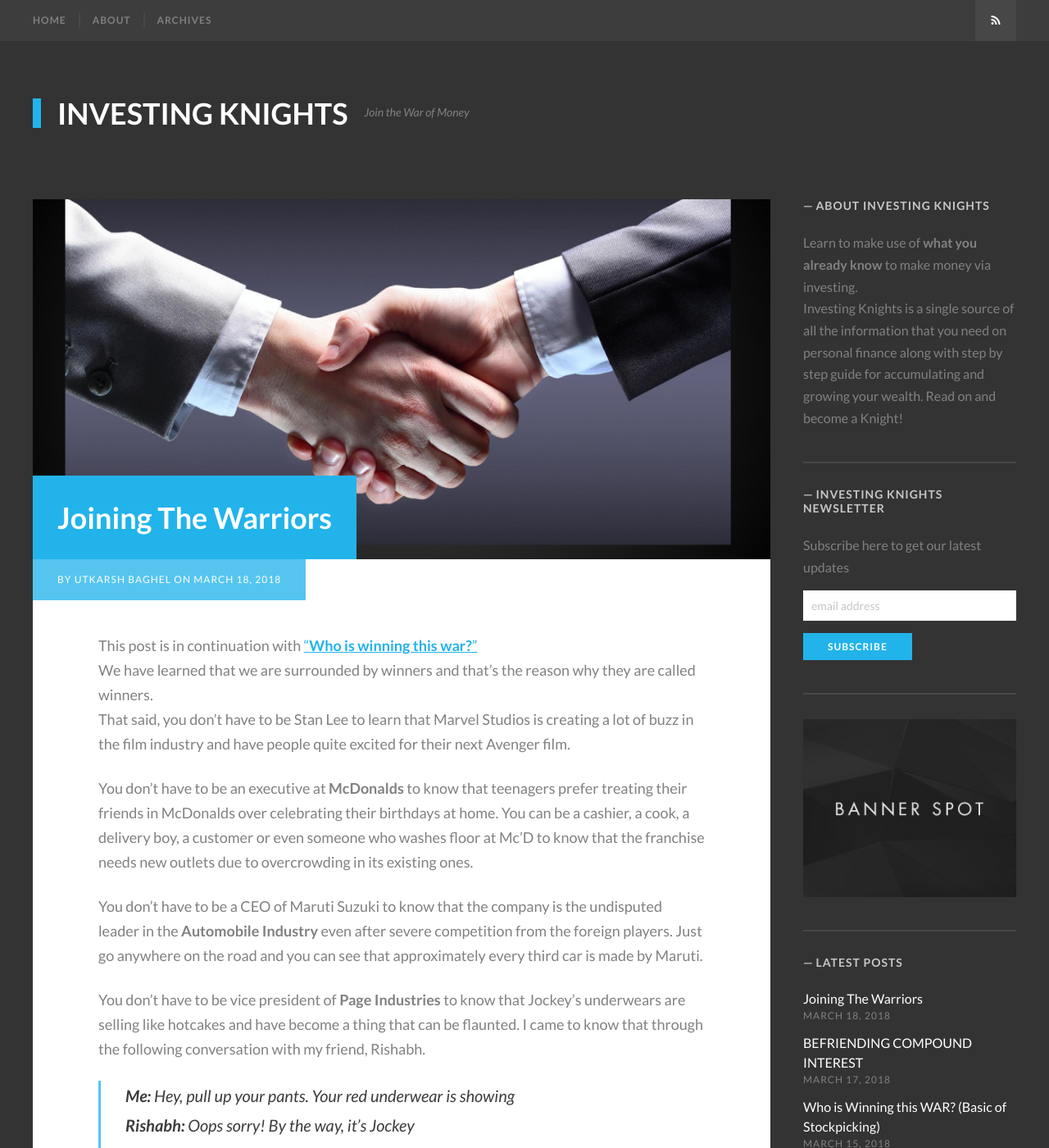
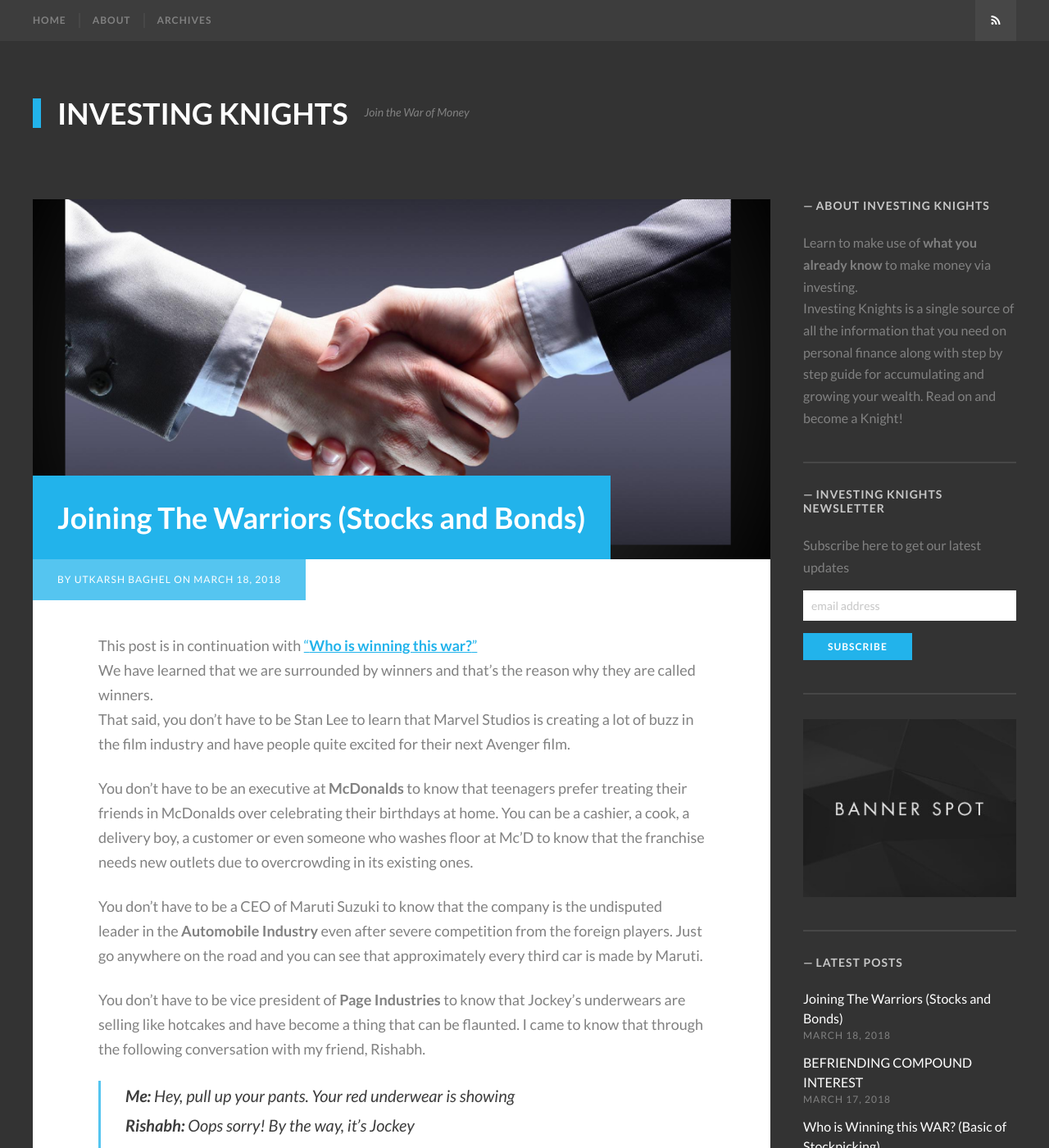
Before and after one commit to investingknights/investingknights.github.io, a Jekyll site: the page built from _posts/2018-03-18-joining-the-warriers.md, in a window 1280 px wide and 1400 px high. Shown: the whole window at 82% size. Built offline with Jekyll 4.4.1, drawn with Linux system fonts in a browser that asks for light colours; some web fonts are replaced; comment, search, counter and statistics services are not loaded.

Commit message:
Update 2018-03-18-joining-the-warriers.md

```diff
--- a/_posts/2018-03-18-joining-the-warriers.md
+++ b/_posts/2018-03-18-joining-the-warriers.md
@@ -1,6 +1,6 @@
 ---
 layout: post
-title:  "Joining The Warriors"
+title:  "Joining The Warriors (Stocks and Bonds)"
 date:   2018-03-18
 banner_image: p4.png
 tags: [companies, money, stocks]
```
